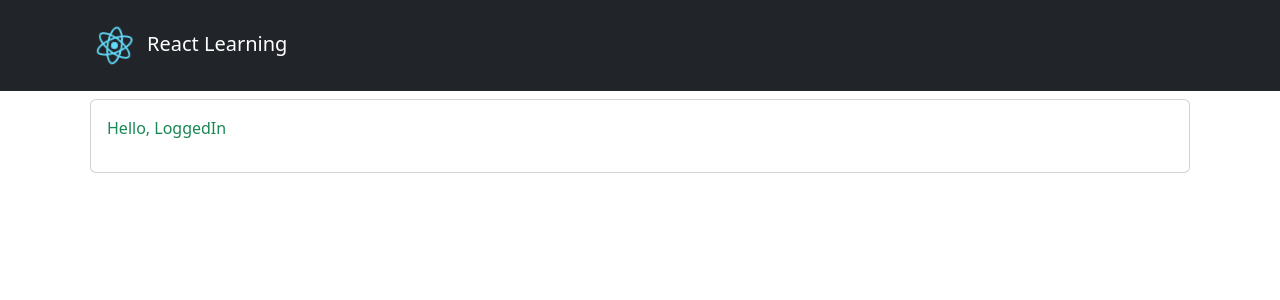
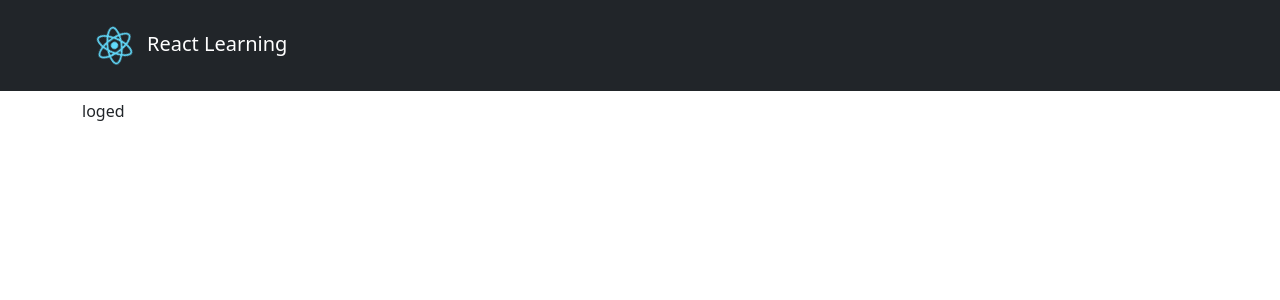
Before and after one commit to jakir-ruet/my-app, a React (Create React App) app: page / in a window 1280 px wide. Shown: the top 300 px of the page. Built offline with nearby package versions, Linux system fonts and the light colour scheme.

Commit message:
operator rendering done

```diff
--- a/src/container/15-condrendering/ConditionalRendering.js
+++ b/src/container/15-condrendering/ConditionalRendering.js
@@ -9,7 +9,7 @@ class ConditionalRendering extends Component{
       }
    }
    render() {
-      // Way one
+      //// Way one
       // if (this.state.isLoggedIn) {
       //    return (
       //       <div className="card m-2">
@@ -28,29 +28,39 @@ class ConditionalRendering extends Component{
       //       </div>
       //    )
 
-      // Way two
-      let message
-      if (this.state.isLoggedIn) {
-         return (
-            <div className="card m-2">
-               <div className="card-body">
-                  <p className="text-success">Hello, LoggedIn</p>
-               </div>
-            </div>
-         )
-      }
-      else {
-         return (
-            <div className="card m-2">
-               <div className="card-body">
-                  <p className="text-danger">Hello, Logged Out</p>
-               </div>
-            </div>
-         )
-      }
+      //// Way two
+      // let message
+      // if (this.state.isLoggedIn) {
+      //    return (
+      //       <div className="card m-2">
+      //          <div className="card-body">
+      //             <p className="text-success">Hello, LoggedIn</p>
+      //          </div>
+      //       </div>
+      //    )
+      // }
+      // else {
+      //    return (
+      //       <div className="card m-2">
+      //          <div className="card-body">
+      //             <p className="text-danger">Hello, Logged Out</p>
+      //          </div>
+      //       </div>
+      //    )
+      // }
+      // return (
+      //    <div>{ message}</div>
+      // )
+
+      // Ways three
       return (
-         <div>{ message}</div>
+         this.state.isLoggedIn ? (<div>loged</div>) : (<div>logout</div>)
       )
+
+      //// Ways four short circuit method
+      // return (
+      //    this.state.isLoggedIn && <div>Welcome</div>
+      // )
 
       // return (
       //    <div className="card m-2">
```
